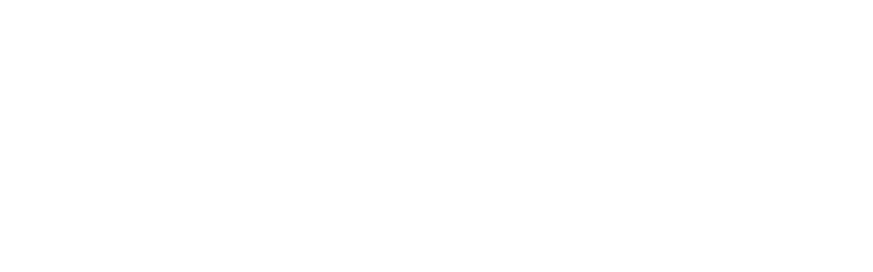
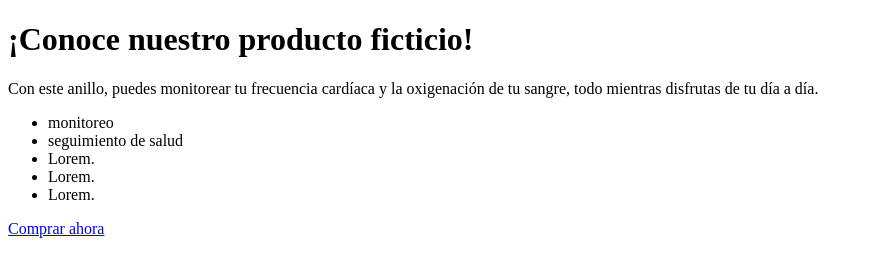
Before and after one commit to YajahiraP/examen-tercer-parcial, a plain HTML site: page index.html in a window 1280 px wide. Shown: the whole page, without its empty margins (0-873 px from the left). Drawn offline with Linux system fonts and the light colour scheme.

Commit message:
Se actualiza informacion de la pagina

```diff
--- a/index.html
+++ b/index.html
@@ -6,6 +6,15 @@
     <title>Document</title>
 </head>
 <body>
-
+    <h1> ¡Conoce nuestro producto ficticio! </h1>
+    <p>Con este anillo, puedes monitorear tu frecuencia cardíaca y la oxigenación de tu sangre, todo mientras disfrutas de tu día a día.</p>
+    <ul>
+        <li>monitoreo</li>
+        <li>seguimiento de salud</li>
+        <li>Lorem.</li>
+        <li>Lorem.</li>
+        <li>Lorem.</li>
+    </ul>
+    <a href="https://www.ulsa.mx">Comprar ahora</a>
 </body>
 </html>
```
